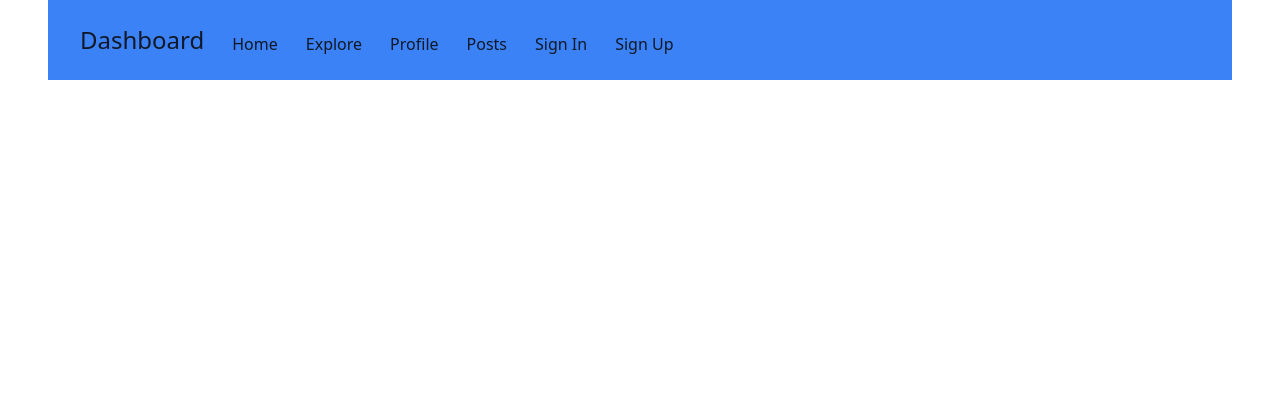
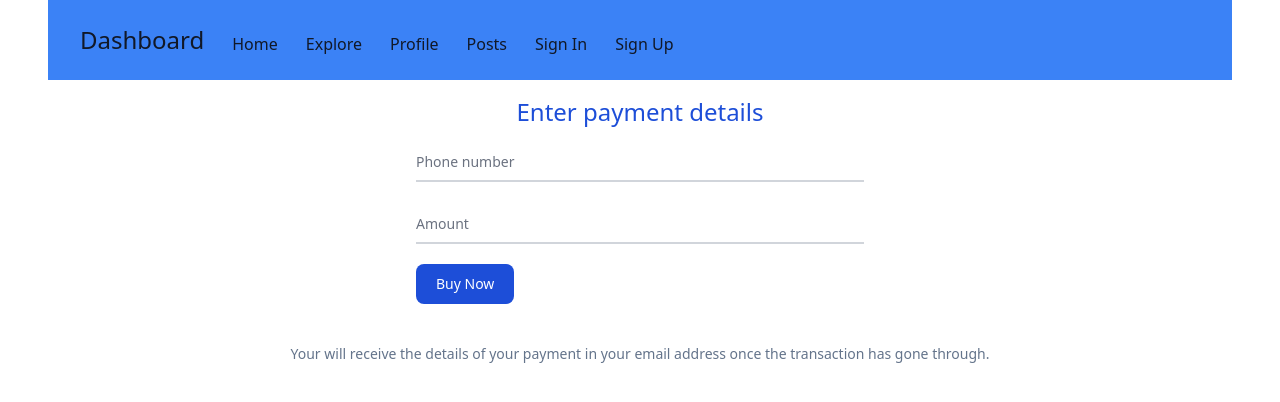
Before and after one commit to nathanrufus/Student-Community-App, a React (Vite) app: page /buy in a window 1280 px wide. Shown: the top 402 px of the page. Built offline with nearby package versions, Linux system fonts and the light colour scheme.

Commit message:
Added payment details component

```diff
--- a/src/App.jsx
+++ b/src/App.jsx
@@ -8,6 +8,7 @@ import Homepage from "./components/Homepage";
 import Details from "./components/Details";
 import Cart from "./components/Cart";
 import Creditcard from "./components/Creditcard";
+import Buy from "./components/Buy";
 
 function App() {
   return <div>
@@ -20,6 +21,8 @@ function App() {
       <Route path="/details" element={<Details/>}/>
       <Route path="/cart" element={<Cart/>}/>
       <Route path="/creditcard" element={<Creditcard/>}/>
+      <Route path="/buy" element={<Buy/>}/>
+
     </Routes>
 
 
--- /dev/null
+++ b/src/components/Buy.jsx
@@ -0,0 +1,22 @@
+import React from "react";
+
+function Buy() {
+    return <div className=" p-4 max-w-screen-2xl md:px-14 mt-20">
+        <h1 className=" text-2xl text-blue-700 text-center mb-3">Enter payment details</h1>
+        <form className="max-w-md mx-auto">
+            <div class="relative z-0 w-full mb-5 group">
+                <input type="email" name="floating_email" id="floating_email" class="block py-2.5 px-0 w-full text-sm text-gray-900 bg-transparent border-0 border-b-2 border-gray-300 appearance-none dark:text-white dark:border-gray-600 dark:focus:border-blue-500 focus:outline-none focus:ring-0 focus:border-blue-600 peer" placeholder=" " required />
+                <label for="floating_email" class="peer-focus:font-medium absolute text-sm text-gray-500 dark:text-gray-400 duration-300 transform -translate-y-6 scale-75 top-3 -z-10 origin-[0] peer-focus:start-0 rtl:peer-focus:translate-x-1/4 rtl:peer-focus:left-auto peer-focus:text-blue-600 peer-focus:dark:text-blue-500 peer-placeholder-shown:scale-100 peer-placeholder-shown:translate-y-0 peer-focus:scale-75 peer-focus:-translate-y-6">Phone number</label>
+            </div>
+            <div class="relative z-0 w-full mb-5 group">
+                <input type="password" name="floating_password" id="floating_password" class="block py-2.5 px-0 w-full text-sm text-gray-900 bg-transparent border-0 border-b-2 border-gray-300 appearance-none dark:text-white dark:border-gray-600 dark:focus:border-blue-500 focus:outline-none focus:ring-0 focus:border-blue-600 peer" placeholder=" " required />
+                <label for="floating_password" class="peer-focus:font-medium absolute text-sm text-gray-500 dark:text-gray-400 duration-300 transform -translate-y-6 scale-75 top-3 -z-10 origin-[0] peer-focus:start-0 rtl:peer-focus:translate-x-1/4 peer-focus:text-blue-600 peer-focus:dark:text-blue-500 peer-placeholder-shown:scale-100 peer-placeholder-shown:translate-y-0 peer-focus:scale-75 peer-focus:-translate-y-6">Amount</label>
+            </div>
+            <button type="submit" class="text-white bg-blue-700 hover:bg-blue-800 focus:ring-4 focus:outline-none focus:ring-blue-300 font-medium rounded-lg text-sm w-full sm:w-auto px-5 py-2.5 text-center dark:bg-blue-600 dark:hover:bg-blue-700 dark:focus:ring-blue-800">Buy Now</button>
+
+        </form>
+        <p className=" mt-10 text-sm text-center text-slate-500">Your will receive the details of your payment in your email address once the transaction has gone through.</p>
+    </div>;
+}
+
+export default Buy;
```
